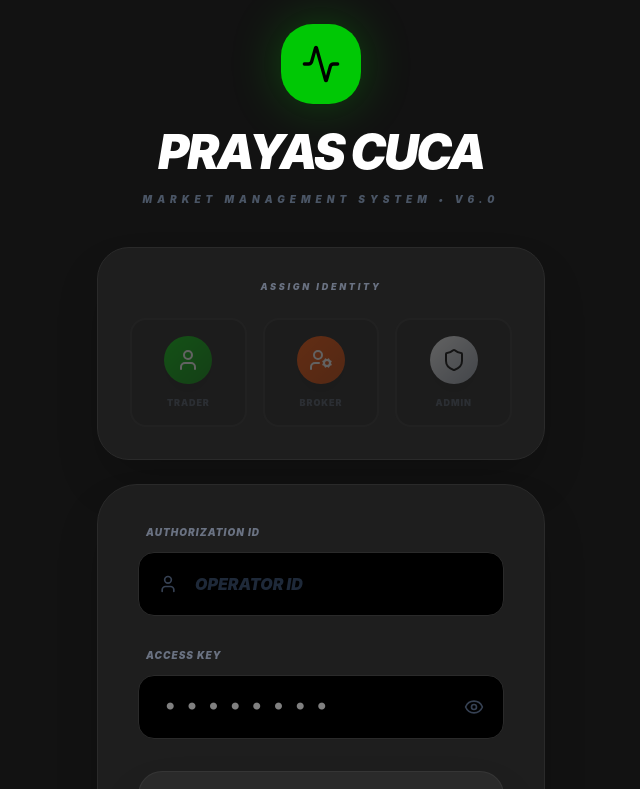
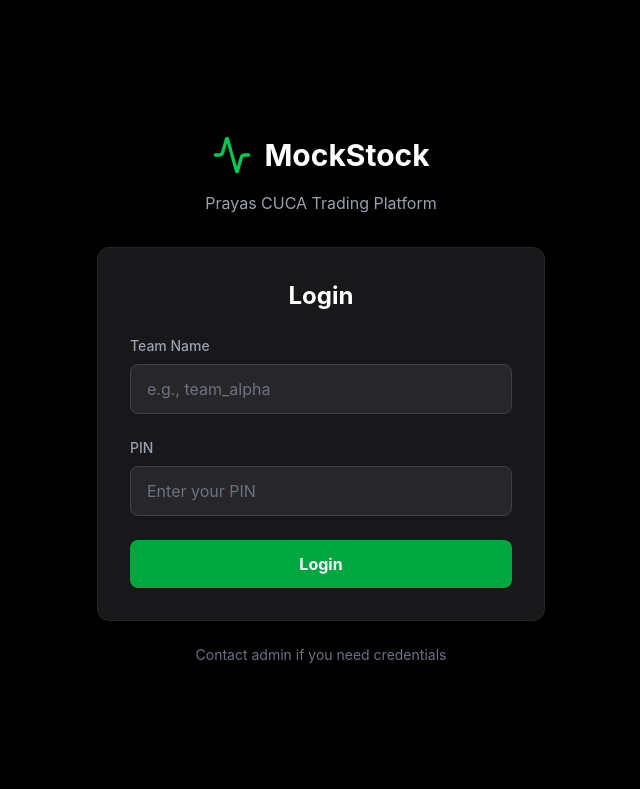
Before and after one commit to cyruslohith-maker/prayas-trading, a React (Vite) app: page / in a window 1280 px wide. Shown: the top 789 px of the page, without its empty margins (319-959 px from the left). Built offline with nearby package versions, Linux system fonts and the light colour scheme.

Commit message:
Update LoginPage.tsx

```diff
--- a/src/components/LoginPage.tsx
+++ b/src/components/LoginPage.tsx
@@ -1,214 +1,98 @@
 // @ts-nocheck
-import { Activity, User, UserCog, Shield, LogIn, Eye, EyeOff, Loader2 } from 'lucide-react';
 import { useState } from 'react';
+import { Activity } from 'lucide-react';
 import { loginUser } from '../lib/api';
 
 export function LoginPage({ onLogin }) {
-  const [selectedRole, setSelectedRole] = useState<'user' | 'broker' | 'admin' | null>(null);
-  const [username, setUsername] = useState('');
-  const [password, setPassword] = useState('');
+  const [userName, setUserName] = useState('');
+  const [pin, setPin] = useState('');
+  const [loading, setLoading] = useState(false);
   const [error, setError] = useState('');
-  const [showPassword, setShowPassword] = useState(false);
-  const [isConnecting, setIsConnecting] = useState(false);
 
-  const roleConfig = {
-    user: {
-      icon: User,
-      label: 'Trader',
-      color: 'from-brand-green to-[#008C04]',
-      borderColor: 'border-brand-green',
-      glow: 'shadow-brand-green/20',
-    },
-    broker: {
-      icon: UserCog,
-      label: 'Broker',
-      color: 'from-brand-red to-[#CC4000]',
-      borderColor: 'border-brand-red',
-      glow: 'shadow-brand-red/20',
-    },
-    admin: {
-      icon: Shield,
-      label: 'Admin',
-      color: 'from-white to-gray-400',
-      borderColor: 'border-white',
-      glow: 'shadow-white/10',
-    },
-  };
-
-  const handleLogin = async (e) => {
+  const handleSubmit = async (e) => {
     e.preventDefault();
     setError('');
-
-    if (!selectedRole) {
-      setError('SELECT TERMINAL ROLE');
-      return;
-    }
-
-    if (!username || !password) {
-      setError('CREDENTIALS REQUIRED');
-      return;
-    }
-
-    setIsConnecting(true);
+    setLoading(true);
 
     try {
-      const result = await loginUser(username, password);
+      const result = await loginUser(userName, pin);
 
-      if (result && result.success) {
-        // FIX: Infer Role from Username because Sheet only has 3 Columns
-        let backendRole = result.role;
-
-        if (!backendRole) {
-          const lowerName = username.toLowerCase();
-          if (lowerName.includes('admin')) {
-            backendRole = 'admin';
-          } else if (lowerName.includes('broker')) {
-            backendRole = 'broker';
+      if (result.success) {
+        onLogin(userName, result.role || 'user');
       } else {
-            backendRole = 'user'; // Default to Trader (team_alpha, etc.)
+        setError('Invalid credentials. Please try again.');
       }
-        }
-
-        backendRole = backendRole.toLowerCase().trim();
-
-        // Role Mismatch Guard
-        if (backendRole !== selectedRole) {
-           setError(`INVALID ROLE: THIS ID BELONGS TO ${backendRole.toUpperCase()}`);
-           setIsConnecting(false);
-           return;
-        }
-
-        // Success
-        onLogin(username, backendRole);
-      } else {
-        setError('ACCESS DENIED: CHECK PASSWORD');
-        setIsConnecting(false);
-      }
-    } catch (err) {
-      console.error(err);
-      setError('UPLINK FAILURE: CHECK INTERNET');
-      setIsConnecting(false);
+    } catch (e) {
+      setError('Connection error. Please try again.');
+    } finally {
+      setLoading(false);
     }
   };
 
   return (
-    <div className="min-h-screen bg-brand-dark flex items-center justify-center p-6 font-sans selection:bg-brand-green/30 text-white">
-      <div className="w-full max-md max-w-md animate-in fade-in zoom-in duration-700">
-
-        <div className="text-center mb-10">
-          <div className="flex flex-col items-center gap-6 mb-4">
-            <div className="w-20 h-20 rounded-[2rem] bg-brand-green flex items-center justify-center shadow-[0_0_50px_rgba(0,200,5,0.3)]">
-              <Activity className="text-black" size={40} />
+    <div className="min-h-screen bg-black flex items-center justify-center p-4">
+      <div className="w-full max-w-md">
+        {/* Logo */}
+        <div className="text-center mb-8">
+          <div className="flex items-center justify-center gap-3 mb-4">
+            <Activity className="text-green-500" size={40} />
+            <span className="text-3xl font-bold text-white">MockStock</span>
           </div>
-            <h1 className="text-white text-5xl font-black italic tracking-tighter uppercase leading-none">Prayas CUCA</h1>
-          </div>
-          <p className="text-gray-600 text-[10px] font-black uppercase tracking-[0.5em] italic">Market Management System • v6.0</p>
+          <p className="text-gray-400">Prayas CUCA Trading Platform</p>
         </div>
 
-        <div className="space-y-6">
-          <div className="bg-terminal-bg rounded-[2rem] p-8 border border-terminal-border shadow-2xl">
-            <h2 className="text-gray-500 text-[9px] font-black uppercase tracking-[0.3em] mb-6 text-center italic">Assign Identity</h2>
-            <div className="grid grid-cols-3 gap-4">
-              {Object.entries(roleConfig).map(([key, config]) => {
-                const Icon = config.icon;
-                const isSelected = selectedRole === key;
-                return (
-                  <button
-                    key={key}
-                    type="button"
-                    disabled={isConnecting}
-                    onClick={() => { setSelectedRole(key as any); setError(''); }}
-                    className={`flex flex-col items-center gap-3 p-4 rounded-2xl border-2 transition-all duration-300 ${
-                      isSelected
-                        ? `${config.borderColor} bg-white/5 scale-105 ${config.glow} shadow-xl`
-                        : 'border-terminal-border hover:border-white/10 bg-black/20 opacity-30'
-                    }`}
-                  >
-                    <div className={`w-12 h-12 rounded-full bg-gradient-to-br ${config.color} flex items-center justify-center shadow-lg`}>
-                      <Icon className={key === 'admin' ? 'text-black' : 'text-white'} size={24} />
-                    </div>
-                    <span className={`text-[9px] font-black uppercase tracking-widest ${isSelected ? 'text-white' : 'text-gray-600'}`}>
-                      {config.label}
-                    </span>
-                  </button>
-                );
-              })}
-            </div>
+        {/* Login Form */}
+        <div className="bg-zinc-900 border border-zinc-800 rounded-xl p-8">
+          <h2 className="text-2xl font-bold text-white mb-6 text-center">Login</h2>
+
+          <form onSubmit={handleSubmit} className="space-y-6">
+            <div>
+              <label className="block text-sm font-medium text-gray-400 mb-2">
+                Team Name
+              </label>
+              <input
+                type="text"
+                value={userName}
+                onChange={(e) => setUserName(e.target.value)}
+                placeholder="e.g., team_alpha"
+                className="w-full bg-zinc-800 border border-zinc-700 rounded-lg px-4 py-3 text-white placeholder-gray-500 focus:outline-none focus:border-green-500 transition-colors"
+                required
+              />
             </div>
 
-          <div className="bg-terminal-bg rounded-[2.5rem] p-10 border border-terminal-border shadow-2xl relative overflow-hidden">
-            {selectedRole && (
-               <div className={`absolute -top-32 -right-32 w-64 h-64 rounded-full blur-[100px] opacity-10 transition-all duration-1000 bg-gradient-to-br ${roleConfig[selectedRole].color}`} />
-            )}
-
-            <form onSubmit={handleLogin} className="space-y-8 relative z-10">
-              <div className="space-y-3">
-                <label className="text-gray-500 text-[10px] font-black uppercase ml-2 tracking-widest italic block">Authorization ID</label>
-                <div className="relative">
-                  <User className="absolute left-5 top-1/2 -translate-y-1/2 text-gray-700" size={20} />
+            <div>
+              <label className="block text-sm font-medium text-gray-400 mb-2">
+                PIN
+              </label>
               <input
-                    type="text"
-                    disabled={isConnecting}
-                    placeholder="OPERATOR ID"
-                    value={username}
-                    onChange={(e) => setUsername(e.target.value)}
-                    className="w-full bg-black border border-terminal-border text-white h-16 pl-14 rounded-2xl focus:border-white transition-all font-black italic placeholder:text-gray-800 outline-none"
+                type="password"
+                value={pin}
+                onChange={(e) => setPin(e.target.value)}
+                placeholder="Enter your PIN"
+                className="w-full bg-zinc-800 border border-zinc-700 rounded-lg px-4 py-3 text-white placeholder-gray-500 focus:outline-none focus:border-green-500 transition-colors"
+                required
               />
-                </div>
-              </div>
-
-              <div className="space-y-3">
-                <label className="text-gray-500 text-[10px] font-black uppercase ml-2 tracking-widest italic block">Access Key</label>
-                <div className="relative">
-                  <input
-                    type={showPassword ? 'text' : 'password'}
-                    disabled={isConnecting}
-                    placeholder="••••••••"
-                    value={password}
-                    onChange={(e) => setPassword(e.target.value)}
-                    className="w-full bg-black border border-terminal-border text-white h-16 px-6 rounded-2xl focus:border-white transition-all font-mono text-2xl tracking-[0.3em] outline-none"
-                  />
-                  <button
-                    type="button"
-                    onClick={() => setShowPassword(!showPassword)}
-                    className="absolute right-5 top-1/2 -translate-y-1/2 text-gray-700 hover:text-white transition-colors"
-                  >
-                    {showPassword ? <EyeOff size={20} /> : <Eye size={20} />}
-                  </button>
-                </div>
             </div>
 
             {error && (
-                <div className="bg-brand-red/10 border border-brand-red/30 rounded-xl p-4 animate-in slide-in-from-top-2">
-                  <p className="text-brand-red text-[11px] font-black uppercase text-center tracking-widest italic">{error}</p>
+              <div className="bg-red-600/20 border border-red-600/50 rounded-lg p-3">
+                <p className="text-red-400 text-sm text-center">{error}</p>
               </div>
             )}
 
             <button
               type="submit"
-                disabled={!selectedRole || isConnecting}
-                className={`w-full h-20 rounded-[1.5rem] text-[13px] font-black uppercase tracking-[0.3em] italic transition-all duration-500 shadow-2xl active:scale-[0.95] flex items-center justify-center ${
-                  selectedRole && !isConnecting
-                    ? `bg-gradient-to-r ${roleConfig[selectedRole].color} text-white shadow-lg`
-                    : 'bg-[#2A2A2A] text-gray-700 cursor-not-allowed border border-white/5'
-                }`}
+              disabled={loading}
+              className="w-full bg-green-600 hover:bg-green-500 disabled:bg-gray-600 text-white font-bold py-3 px-4 rounded-lg transition-colors"
             >
-                {isConnecting ? (
-                  <Loader2 className="mr-4 animate-spin" size={24} />
-                ) : (
-                  <LogIn className="mr-4" size={24} />
-                )}
-                {isConnecting ? "ENCRYPTING..." : "Establish Secure Link"}
+              {loading ? 'Logging in...' : 'Login'}
             </button>
           </form>
         </div>
-        </div>
 
-        <div className="mt-12 text-center">
-          <p className="text-gray-700 text-[9px] font-black uppercase tracking-[0.6em] italic">
-            Made by PunkWorks, a Christ university brand • Unauthorized Access is Prohibited
+        <p className="text-center text-gray-500 text-sm mt-6">
+          Contact admin if you need credentials
         </p>
-        </div>
       </div>
     </div>
   );
```
Lines whose indentation alone changed are shown as unchanged.
